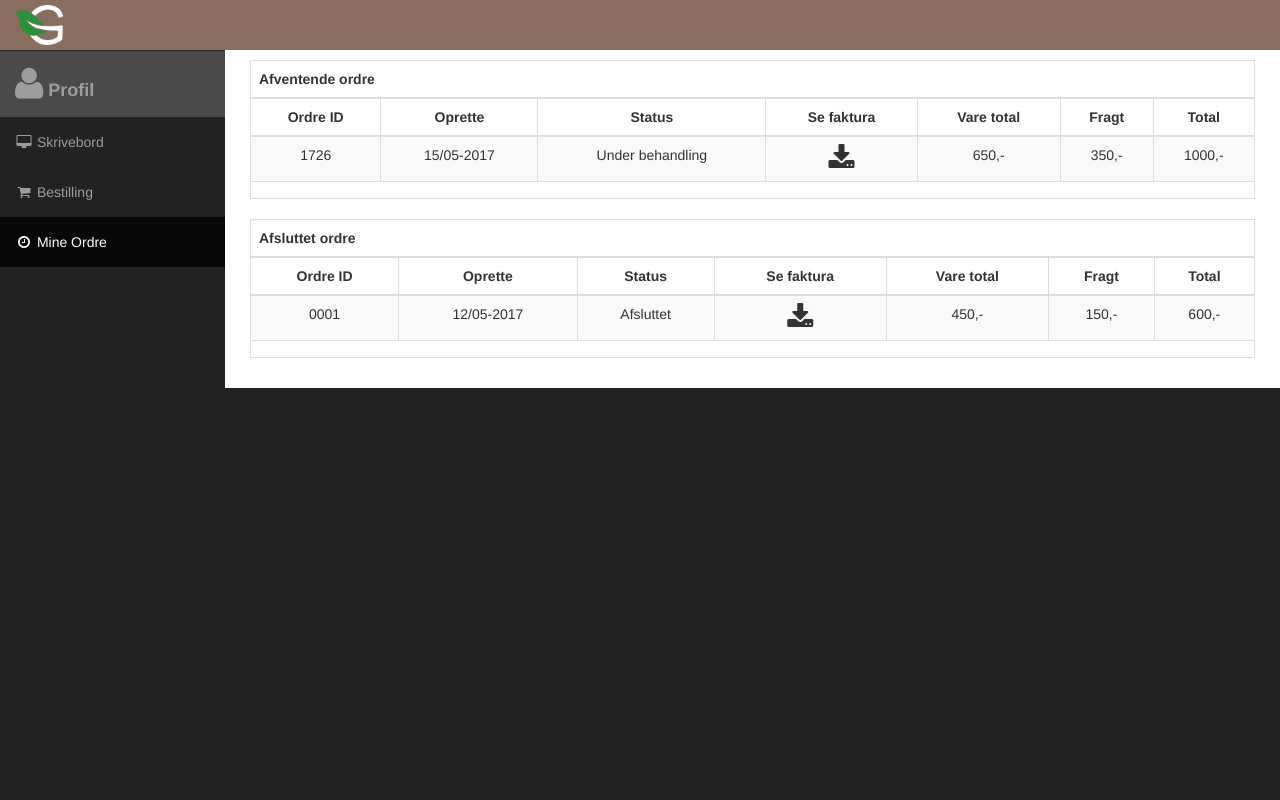
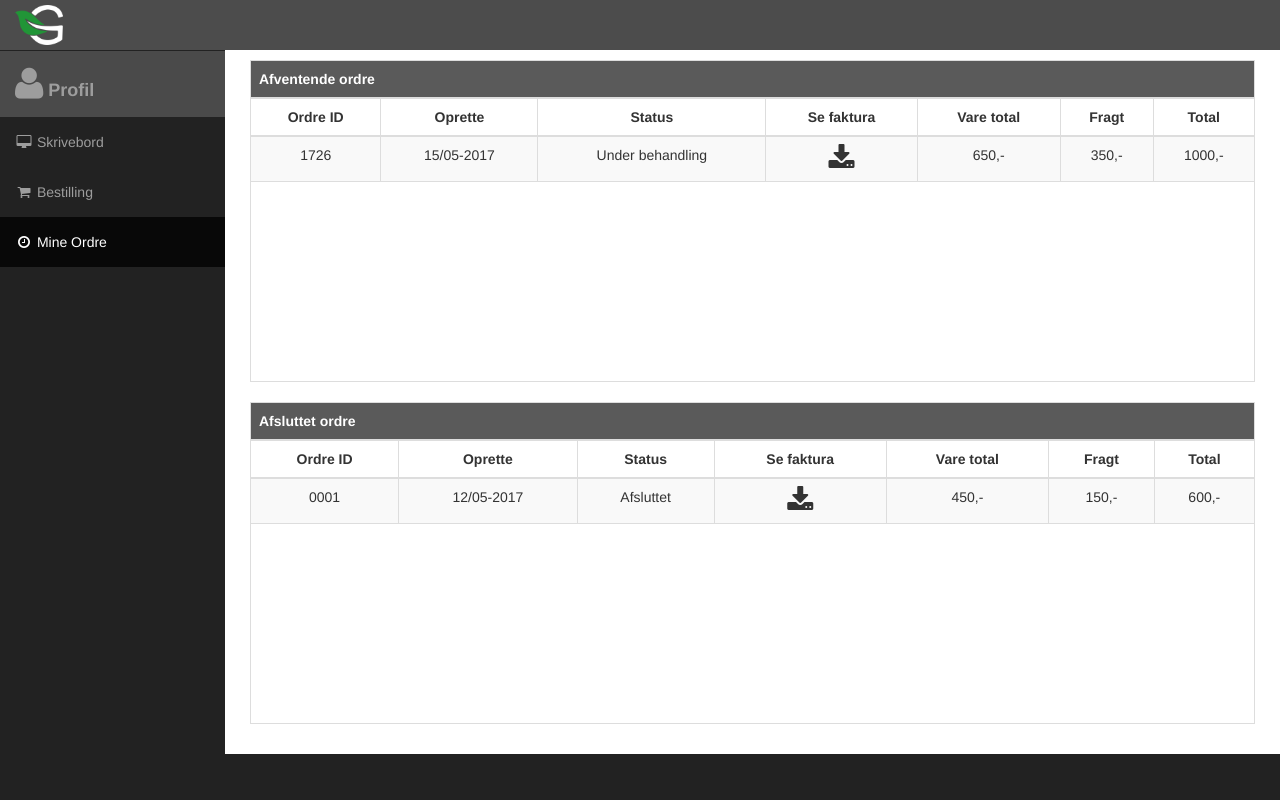
Before and after one commit to Spilleren/Grimtsager, a PHP site: page /Test2/orders.html in a window 1280 px wide. Run offline with PHP 8.4, Linux system fonts and the light colour scheme.

Commit message:
comit comit comit
haha

```diff
--- a/Test2/css/custom.css
+++ b/Test2/css/custom.css
@@ -56,6 +56,9 @@ a:hover {
 }
 .nav.navbar-nav.navbar-right li a {
     color: white;
+}
+.nav.navbar-nav.navbar-right li a:hover {
+    color: #B7CFA9;
 }
 
 .navbar.transparent.navbar-inverse .navbar-inner {
@@ -247,7 +250,7 @@ input[type=number]::-webkit-inner-spin-button,
 
 }
 .nav-bg {
-	background-color: #896d5e;
+	background-color: #4c4c4c;
 	border: none;
 }
 .nav-side-bg {
@@ -730,8 +733,10 @@ input[type=number]::-webkit-inner-spin-button,
 
 
 .btn-kontakt {
+	font-size: 20px;
 	border-color: white;
 	color: white;
+	border-radius: 30px;
 }
 .btn-kontakt:hover{
 	border-color: #BFBFBF;
@@ -761,3 +766,15 @@ input[type=number]::-webkit-inner-spin-button,
     1px 1px 0 #383838;
 
 }
+
+
+.table-header {
+	background-color: #5A5A5A;
+	text-align: left;
+	color: white;
+}
+
+.showoff {
+	height:200px;
+
+}
```
Also changed, not shown: Test2/Index.html (+6 -3 lines).
